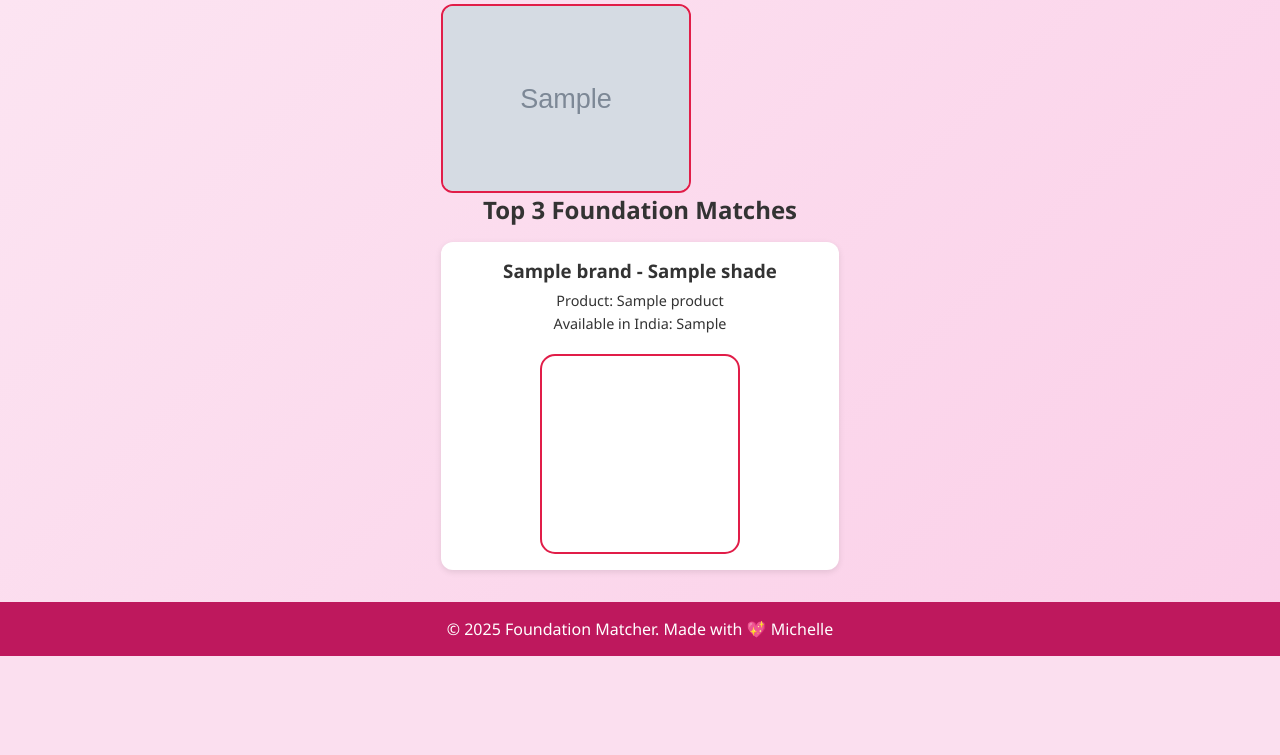
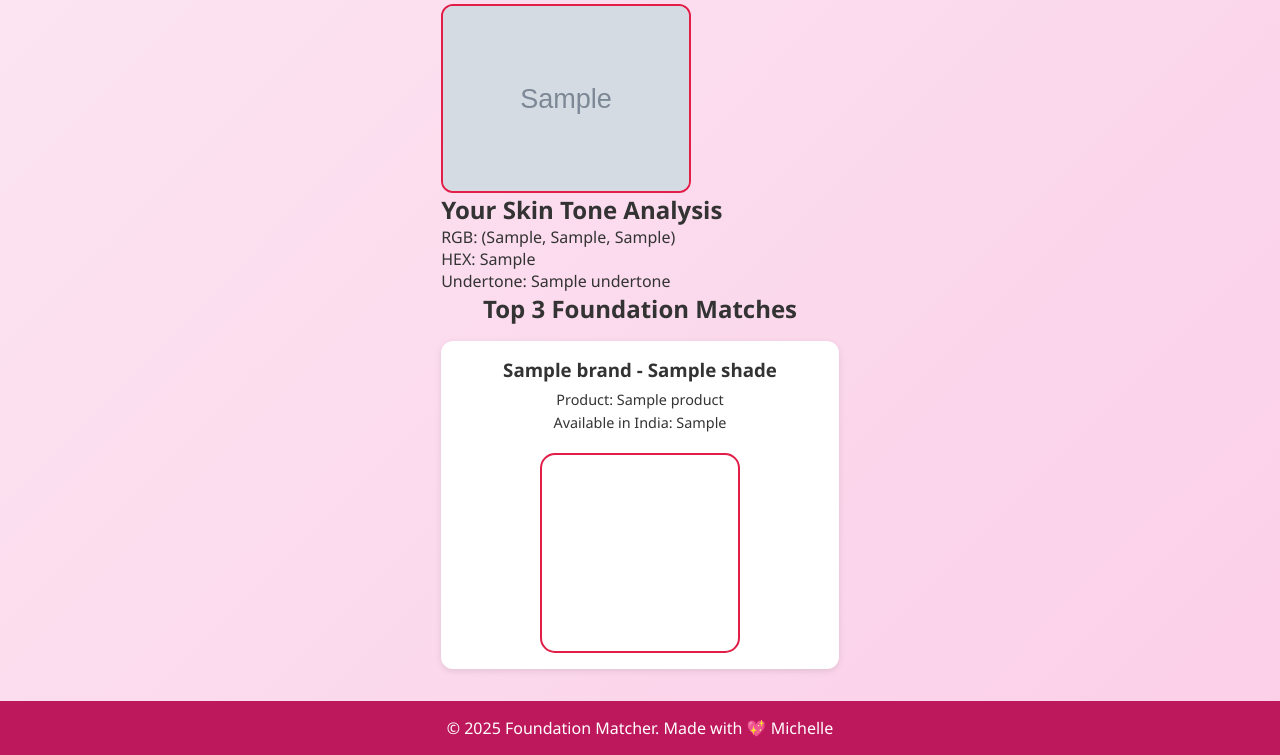
Before and after one commit to Michuzzz/mini-project-, a Flask app: template foundation-matcher/templates/index.html in a window 1280 px wide. Shown: the part 267-1022 px from the top of the page. Before the commit the page ends 923 px from the top, so only its background shows below. Run offline with Flask 3, Linux system fonts and the light colour scheme; the template is opened without the code that fills it: most values are stand-ins (such as "Sample title", 1, 10 or a date in 2020); grey boxes marked "Sample" are stand-in pictures.

Commit message:
Update index.html

```diff
--- a/foundation-matcher/templates/index.html
+++ b/foundation-matcher/templates/index.html
@@ -18,17 +18,36 @@
 
     <!-- Upload Form -->
     <section class="upload-section">
-      <form action="/" method="POST" enctype="multipart/form-data">
+      <form action="/" method="POST" enctype="multipart/form-data" id="uploadForm">
         <label for="imageUpload" class="upload-label">Upload Your Image</label>
         <input type="file" name="file" id="imageUpload" accept="image/*" required>
         <button type="submit">Find My Match</button>
       </form>
+
+      <div class="loading-spinner" id="loadingSpinner" style="display: none;">
+        <div class="spinner"></div>
+        <p>Processing your image...</p>
+      </div>
     </section>
 
     {% if uploaded_file %}
       <section class="uploaded-image">
         <h2>Uploaded Image</h2>
         <img src="{{ uploaded_file }}" alt="Uploaded">
+      </section>
+    {% endif %}
+
+    {% if skin_tone %}
+      <section class="skin-analysis">
+        <h2>Your Skin Tone Analysis</h2>
+        <div class="skin-tone-info">
+          <div class="color-swatch" style="background-color: rgb({{ skin_tone[0] }}, {{ skin_tone[1] }}, {{ skin_tone[2] }})"></div>
+          <div class="tone-details">
+            <p>RGB: ({{ skin_tone[0] }}, {{ skin_tone[1] }}, {{ skin_tone[2] }})</p>
+            <p>HEX: {{ skin_tone_hex }}</p>
+            <p>Undertone: {{ undertone }}</p>
+          </div>
+        </div>
       </section>
     {% endif %}
 
@@ -44,13 +63,12 @@
               <p>Available in India: {{ shade.in_india }}</p>
 
               <!-- Hover toggle images with labels -->
-              <div class="preview-container hover-toggle">
+              <div class="preview-container">
                 {% for preview in shades_output %}
                   {% if preview.shade_index == loop.index0 %}
                     <img class="half-img" src="{{ preview.img }}" alt="Half">
                     <img class="full-img" src="{{ preview.img }}" alt="Full">
-                    <div class="label label-half">Half</div>
-                    <div class="label label-full">Full</div>
+                    <div class="toggle-button" onclick="toggleImage(this)">Toggle View</div>
                   {% endif %}
                 {% endfor %}
               </div>
@@ -64,5 +82,25 @@
   <footer>
     <p>© 2025 Foundation Matcher. Made with 💖 Michelle</p>
   </footer>
+
+  <script>
+    document.getElementById('uploadForm').addEventListener('submit', function() {
+      document.getElementById('loadingSpinner').style.display = 'flex';
+    });
+
+    function toggleImage(button) {
+      const container = button.parentElement;
+      const halfImg = container.querySelector('.half-img');
+      const fullImg = container.querySelector('.full-img');
+
+      if (halfImg.style.display === 'none') {
+        halfImg.style.display = 'block';
+        fullImg.style.display = 'none';
+      } else {
+        halfImg.style.display = 'none';
+        fullImg.style.display = 'block';
+      }
+    }
+  </script>
 </body>
 </html>
```
